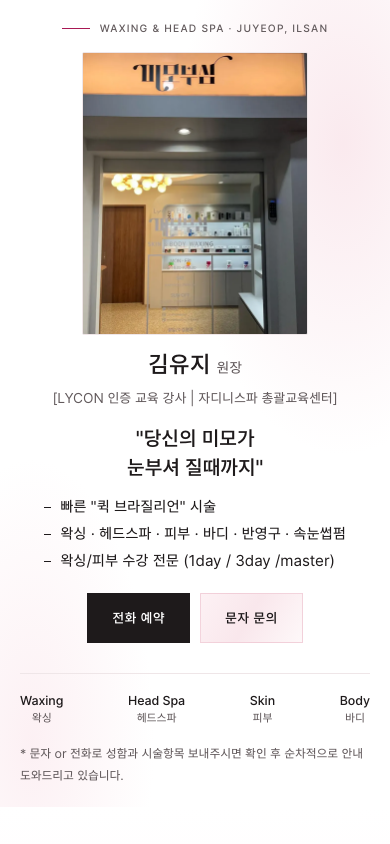
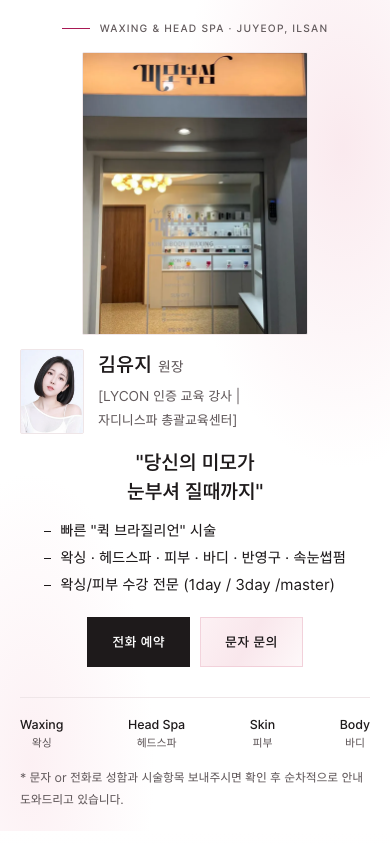
Before and after one commit to Daorl8/mimoboosim-sample, a plain HTML site: page index.html in a window 390 px wide. Shown: the part 112-956 px from the top of the page. Drawn offline with Linux system fonts and the light colour scheme.

Commit message:
Add files via upload

```diff
--- a/index.html
+++ b/index.html
@@ -280,7 +280,6 @@ html{ scroll-behavior:auto; scroll-padding-top:120px; }
 :root{ --mag:#A81854; }  /* 로고 마젠타 · 흰 바탕 7.2:1 · 번호 · 가는 선에만 */
 /* 히어로 PC 좌우 분할: 오른쪽 큰 원장 사진 */
 .d-portrait{ display:none; margin:0; }
-.profile-top{ grid-template-columns:1fr; }
 @media (min-width:900px){
   .hero .wrap{ grid-template-columns:minmax(0,1fr) minmax(0,440px); justify-content:stretch; align-items:center; gap:clamp(40px,5vw,80px); }
   .d-portrait{ display:block; position:relative; aspect-ratio:4/5; overflow:hidden; border:1px solid var(--blush-2); border-radius:var(--r); background:var(--blush-soft); }
@@ -367,6 +366,13 @@ html{ scroll-behavior:auto; scroll-padding-top:120px; }
 .rv-card p{ order:1; }
 .rv-top{ order:2; margin:14px 0 0; padding-top:10px; border-top:1px solid var(--line); }
 .rv-src{ order:3; margin-top:4px; }
+
+/* v0.3.4 원장 작은 사진을 프로필 카드 안에 (다올) · 큰 사진은 매장 · 900 미만도 카드 사진 표시(위 큰 사진이 매장이라) */
+@media (max-width:899.98px){
+  .profile-top{ display:flex; flex-direction:row; align-items:center; justify-content:center; gap:14px; text-align:left; }
+  .profile-top img{ display:block; width:64px; flex:none; }
+  .profile .name{ font-size:1.3rem; }
+}
 </style>
 <noscript><style>.reveal{ opacity:1 !important; transform:none !important; }</style></noscript>
 </head>
@@ -395,6 +401,7 @@ html{ scroll-behavior:auto; scroll-padding-top:120px; }
         <p class="label kicker">Waxing &amp; Head Spa · Juyeop, Ilsan</p>
         <div class="profile">
           <div class="profile-top">
+            <img src="mm-owner.webp" alt="미모부심 김유지 원장 프로필 사진" width="480" height="640" />
             <div>
               <p class="name">김유지<small>원장</small></p>
               <p class="cred">[LYCON 인증 교육 강사 | <span class="nw">자디니스파 총괄교육센터]</span></p>
```
Also changed, not shown: mm-owner.webp (added).
